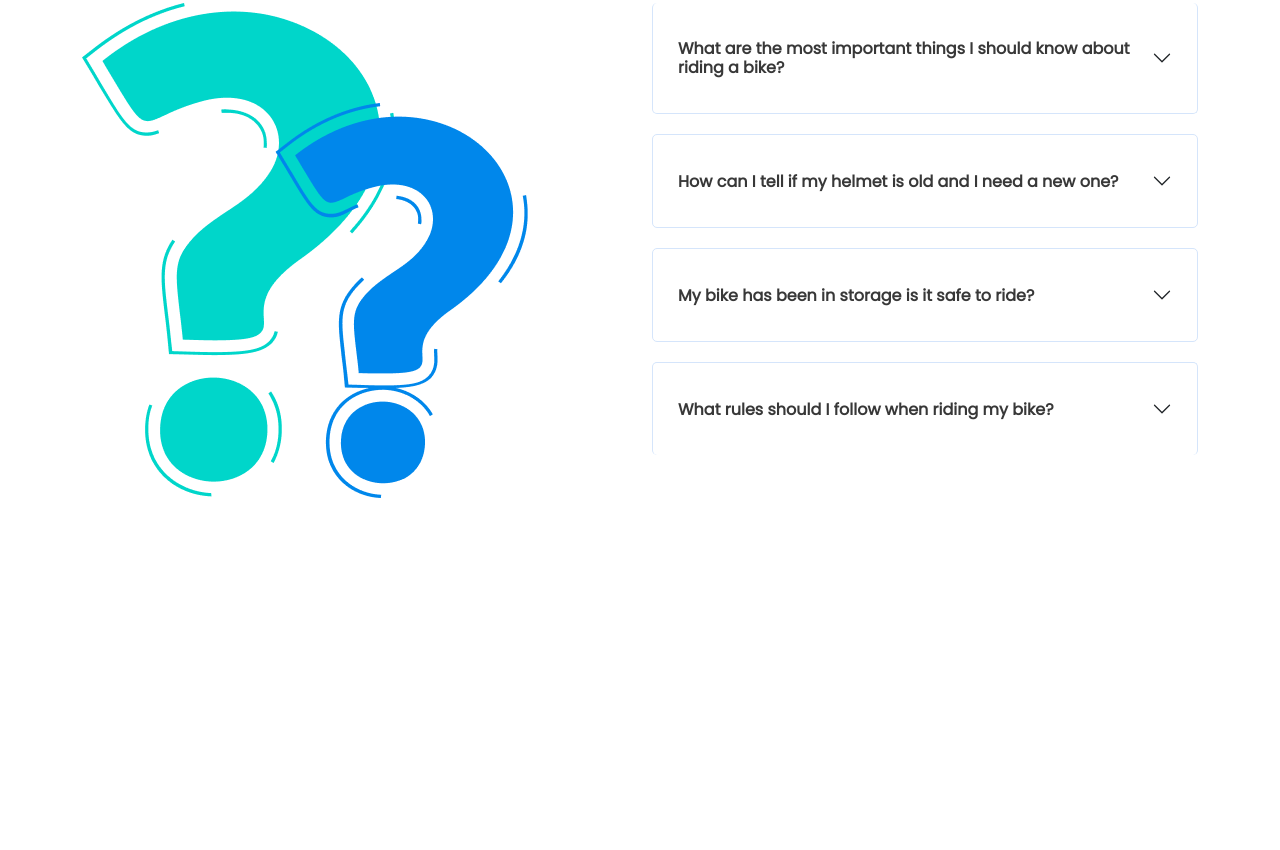
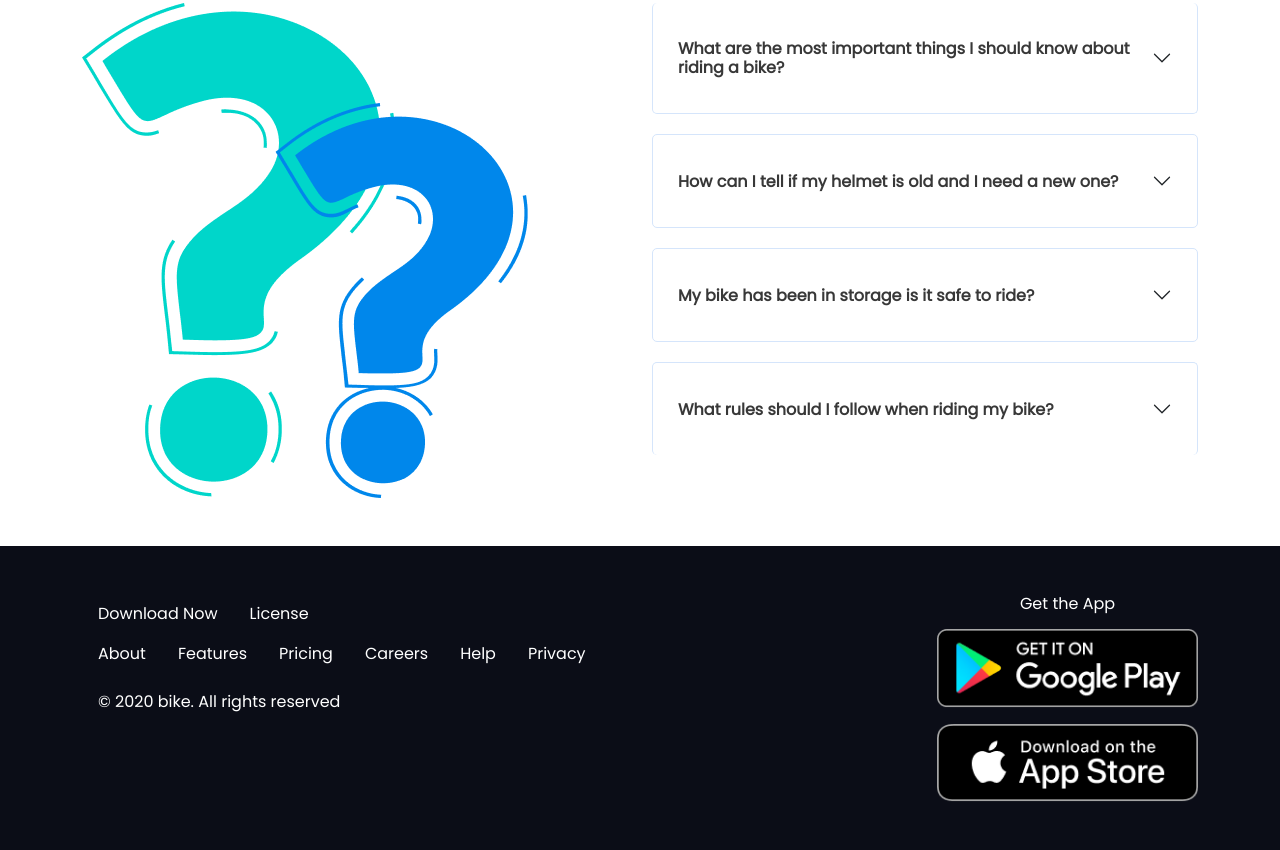
Before and after one commit to Mahin01/go-ride, a plain HTML site: page index.html in a window 1280 px wide. Shown: the part 2899-3749 px from the top of the page. Before the commit the page ends 3397 px from the top, so only its background shows below. Drawn offline with nearby package versions, Linux system fonts and the light colour scheme.

Commit message:
Footer Added

```diff
--- a/index.html
+++ b/index.html
@@ -175,7 +175,7 @@
 </section>
 
 <!-- FAQ Section -->
-<section class="faq">
+<section class="faq mb-5">
     <h1 class="fw-bold display-6 pt-5 mb-5 text-center">Frequently Asked <span>Questions</span></h1>
     <div class="row row-cols-1">
         <div class="col col-md-6 col-lg-6"><img src="images/faq.png" alt="FAQ" class="img-fluid"></div>
@@ -226,8 +226,46 @@
         </div>
     </div>
 </section>
-    </main>
-    <footer></footer>
+</main>
+    <footer class="footer">
+        <div class="container">
+            <div class="row row-cols-1 py-5">
+                <div class="col col-md-6 col-lg-6 mb-4">
+                    <ul class="nav">
+                        <li class="nav-item"><a href="#" class="nav-link">Download Now</a></li>
+                        <li class="nav-item"><a href="#" class="nav-link">License</a></li>
+                    </ul>
+                    <ul class="nav mb-3">
+                        <li class="nav-item">
+                          <a class="nav-link active" aria-current="page" href="#">About</a>
+                        </li>
+                        <li class="nav-item">
+                          <a class="nav-link" href="#">Features</a>
+                        </li>
+                        <li class="nav-item">
+                          <a class="nav-link" href="#">Pricing</a>
+                        </li>
+                        <li class="nav-item">
+                          <a class="nav-link">Careers</a>
+                        </li>
+                        <li class="nav-item">
+                            <a class="nav-link">Help</a>
+                        </li>
+                        <li class="nav-item">
+                            <a class="nav-link">Privacy</a>
+                        </li>
+                      </ul>
+                      <p class="ms-3 text-white">© 2020 bike. All rights reserved</p>
+                </div>
+
+                <div class="offset-md-3 offset-lg-3 col col-md-3 col-lg-3 text-center">
+                    <h6 class="text-white mb-3">Get the App</h6>
+                    <a href="#"><img src="images/android.png" alt="" class="img-fluid mb-3"></a>
+                    <a href="#"><img src="images/ios.png" alt="" class="img-fluid"></a>
+                </div>
+            </div>
+        </div>
+    </footer>
 
     <!-- Bootsrap JS CDN Link -->
     <script src="https://cdn.jsdelivr.net/npm/bootstrap@5.2.3/dist/js/bootstrap.bundle.min.js" integrity="sha384-kenU1KFdBIe4zVF0s0G1M5b4hcpxyD9F7jL+jjXkk+Q2h455rYXK/7HAuoJl+0I4" crossorigin="anonymous"></script>
--- a/styles/style.css
+++ b/styles/style.css
@@ -86,8 +86,15 @@ a{
     color: #7E848C;
 }
 
+/* Footer Area Styles */
 
+.footer{
+    background: #0B0D17;
+}
 
+.footer a{
+    color: #FFFFFF;
+}
 
 
 /* Responsive Styles */
```
